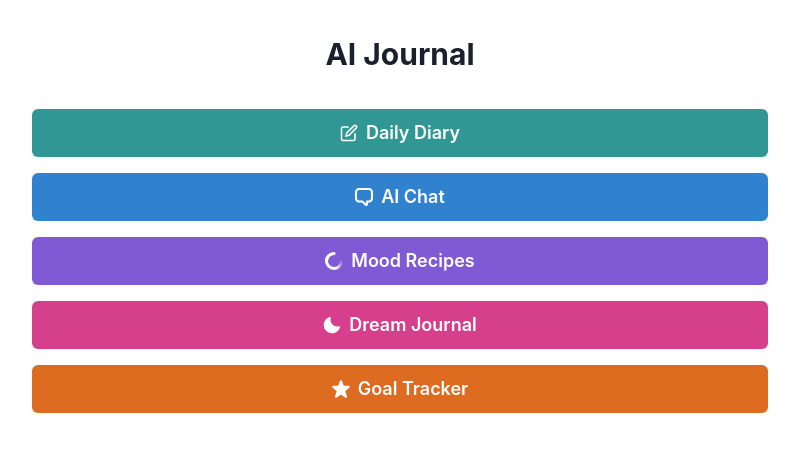
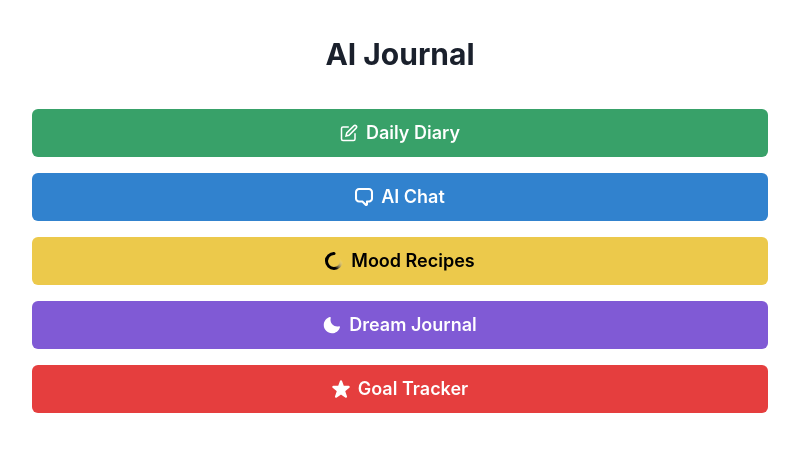
Before and after one commit to fraguseo/ai-journal, a React (Create React App) app: page / in a window 1280 px wide. Shown: the top 452 px of the page, without its empty margins (240-1039 px from the left). Built offline with nearby package versions, Linux system fonts and the light colour scheme.

Commit message:
Restore original button colors in main menu

```diff
--- a/src/components/MainMenu.jsx
+++ b/src/components/MainMenu.jsx
@@ -28,7 +28,7 @@ function MainMenu({ onDiaryClick, onChatClick, onRecipesClick, onDreamClick, onG
             onClick={onDiaryClick}
             size="lg"
             w="100%"
-            colorScheme="teal"
+            colorScheme="green"
           >
             Daily Diary
           </Button>
@@ -48,7 +48,7 @@ function MainMenu({ onDiaryClick, onChatClick, onRecipesClick, onDreamClick, onG
             onClick={onRecipesClick}
             size="lg"
             w="100%"
-            colorScheme="purple"
+            colorScheme="yellow"
           >
             Mood Recipes
           </Button>
@@ -58,7 +58,7 @@ function MainMenu({ onDiaryClick, onChatClick, onRecipesClick, onDreamClick, onG
             onClick={onDreamClick}
             size="lg"
             w="100%"
-            colorScheme="pink"
+            colorScheme="purple"
           >
             Dream Journal
           </Button>
@@ -68,7 +68,7 @@ function MainMenu({ onDiaryClick, onChatClick, onRecipesClick, onDreamClick, onG
             onClick={onGoalsClick}
             size="lg"
             w="100%"
-            colorScheme="orange"
+            colorScheme="red"
           >
             Goal Tracker
           </Button>
```
